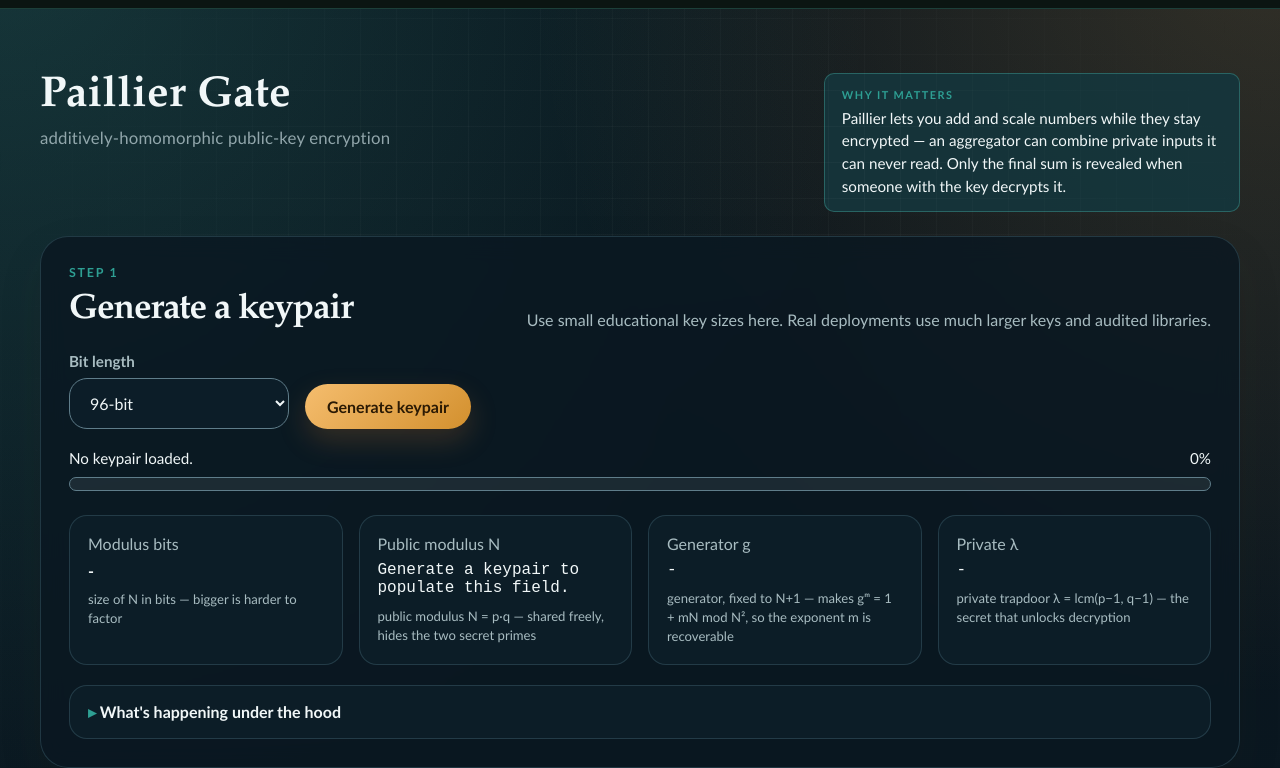
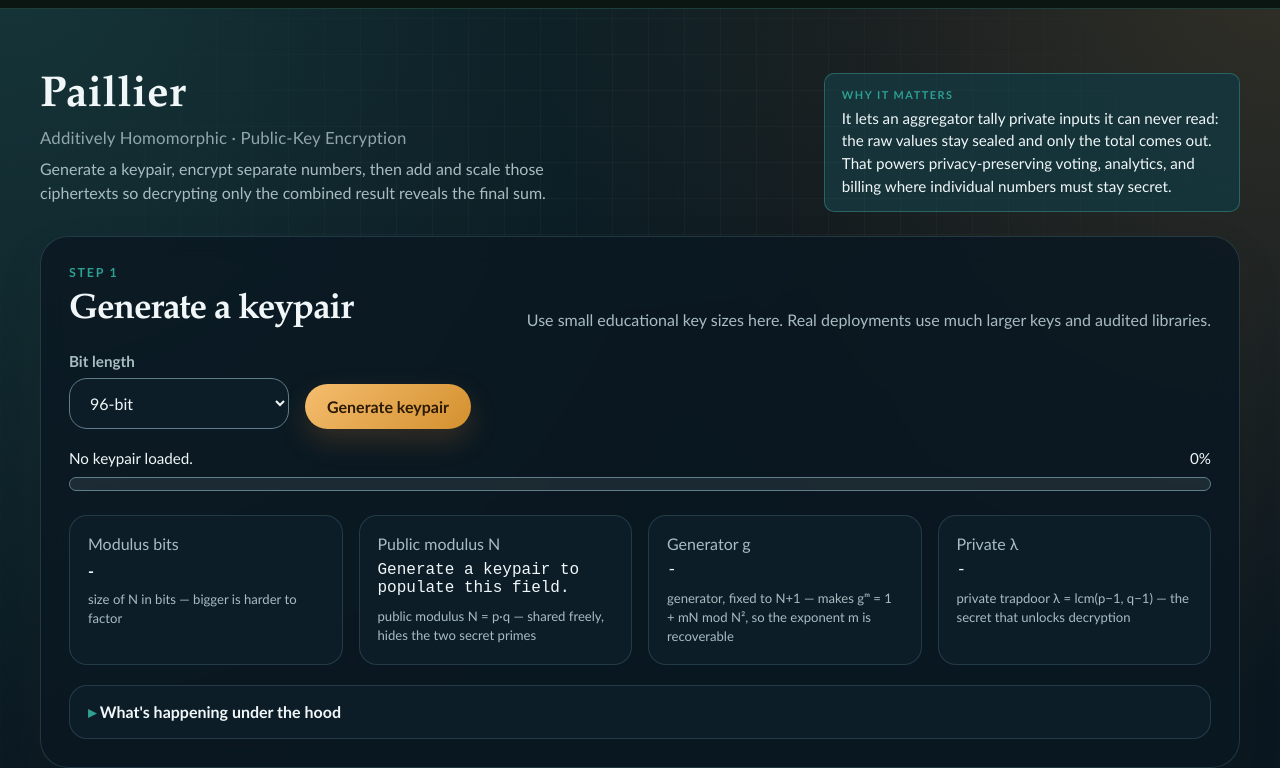
Before and after one commit to systemslibrarian/crypto-lab-paillier-gate, a website built with Vite: page index.html in a window 1280 px wide. Shown: the part 54-822 px from the top of the page. Built offline with nearby package versions, Linux system fonts and the light colour scheme.

Commit message:
chore: standardize hero header to fleet standard
Align the Paillier Gate hero with the fleet header standard: concise
title ("Paillier"), spec subtitle label with "·" separator, a one-
sentence WHAT description in the left column, and a distinct why-it-
matters box. Add the missing .cl-hero-desc rule to the managed CSS
block, mapped to this demo's --muted for AA contrast in both themes.

Co-Authored-By: Claude Opus 4.8 <noreply@anthropic.com>

```diff
--- a/src/main.ts
+++ b/src/main.ts
@@ -40,13 +40,14 @@ app.innerHTML = `
   <main class="shell" id="main" tabindex="-1">
     <header class="cl-hero">
       <div class="cl-hero-main">
-        <h1 class="cl-hero-title">Paillier Gate</h1>
-        <p class="cl-hero-sub">additively-homomorphic public-key encryption</p>
+        <h1 class="cl-hero-title">Paillier</h1>
+        <p class="cl-hero-sub">Additively Homomorphic · Public-Key Encryption</p>
+        <p class="cl-hero-desc">Generate a keypair, encrypt separate numbers, then add and scale those ciphertexts so decrypting only the combined result reveals the final sum.</p>
       </div>
       <aside class="cl-hero-why" aria-label="Why it matters">
         <span class="cl-hero-why-label">WHY IT MATTERS</span>
         <p class="cl-hero-why-text">
-          Paillier lets you add and scale numbers while they stay encrypted — an aggregator can combine private inputs it can never read. Only the final sum is revealed when someone with the key decrypts it.
+          It lets an aggregator tally private inputs it can never read: the raw values stay sealed and only the total comes out. That powers privacy-preserving voting, analytics, and billing where individual numbers must stay secret.
         </p>
       </aside>
     </header>
--- a/src/style.css
+++ b/src/style.css
@@ -140,6 +140,7 @@ textarea {
 .cl-hero-main{flex:1 1 22rem;min-width:min(100%,20rem);}
 .cl-hero-title{margin:0;font-size:clamp(1.6rem,3.8vw,2.7rem);font-weight:700;line-height:1.1;letter-spacing:.01em;color:var(--ink);}
 .cl-hero-sub{margin:.4rem 0 0;font-size:clamp(.9rem,1.6vw,1.05rem);letter-spacing:.01em;color:var(--muted);opacity:.85;}
+.cl-hero-desc{margin:.55rem 0 0;font-size:1rem;line-height:1.5;color:var(--muted);max-width:60ch;}
 .cl-hero-why{flex:0 1 min(40%,26rem);min-width:min(100%,15rem);border:1px solid color-mix(in srgb, var(--accent) 30%, transparent);border-radius:10px;padding:.85rem 1.05rem;background:color-mix(in srgb, var(--accent) 12%, var(--panel-strong));}
 .cl-hero-why-label{display:block;font-size:.68rem;font-weight:700;letter-spacing:.14em;color:var(--accent-strong);}
 .cl-hero-why-text{margin:.35rem 0 0;font-size:.95rem;line-height:1.5;color:var(--ink);}
```
